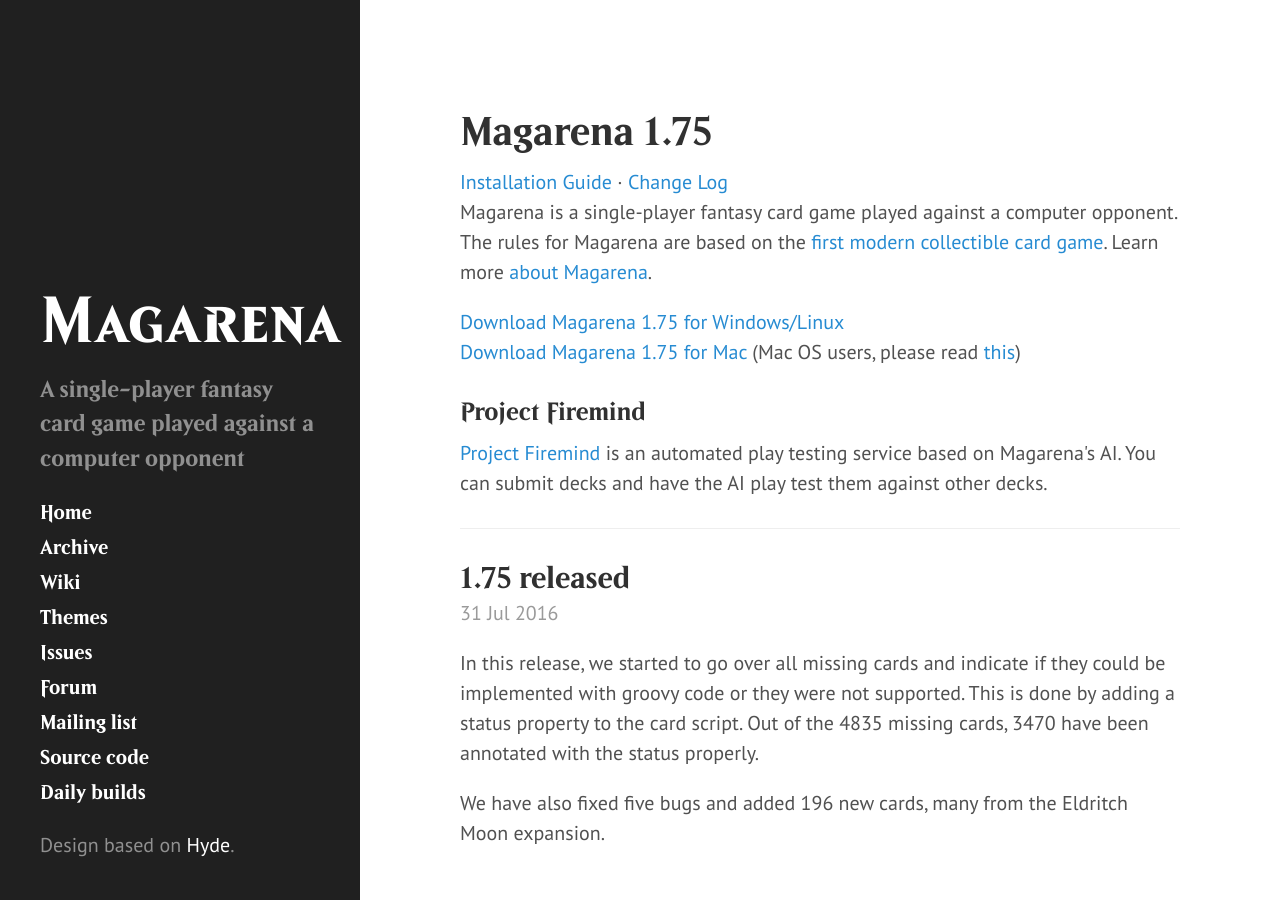
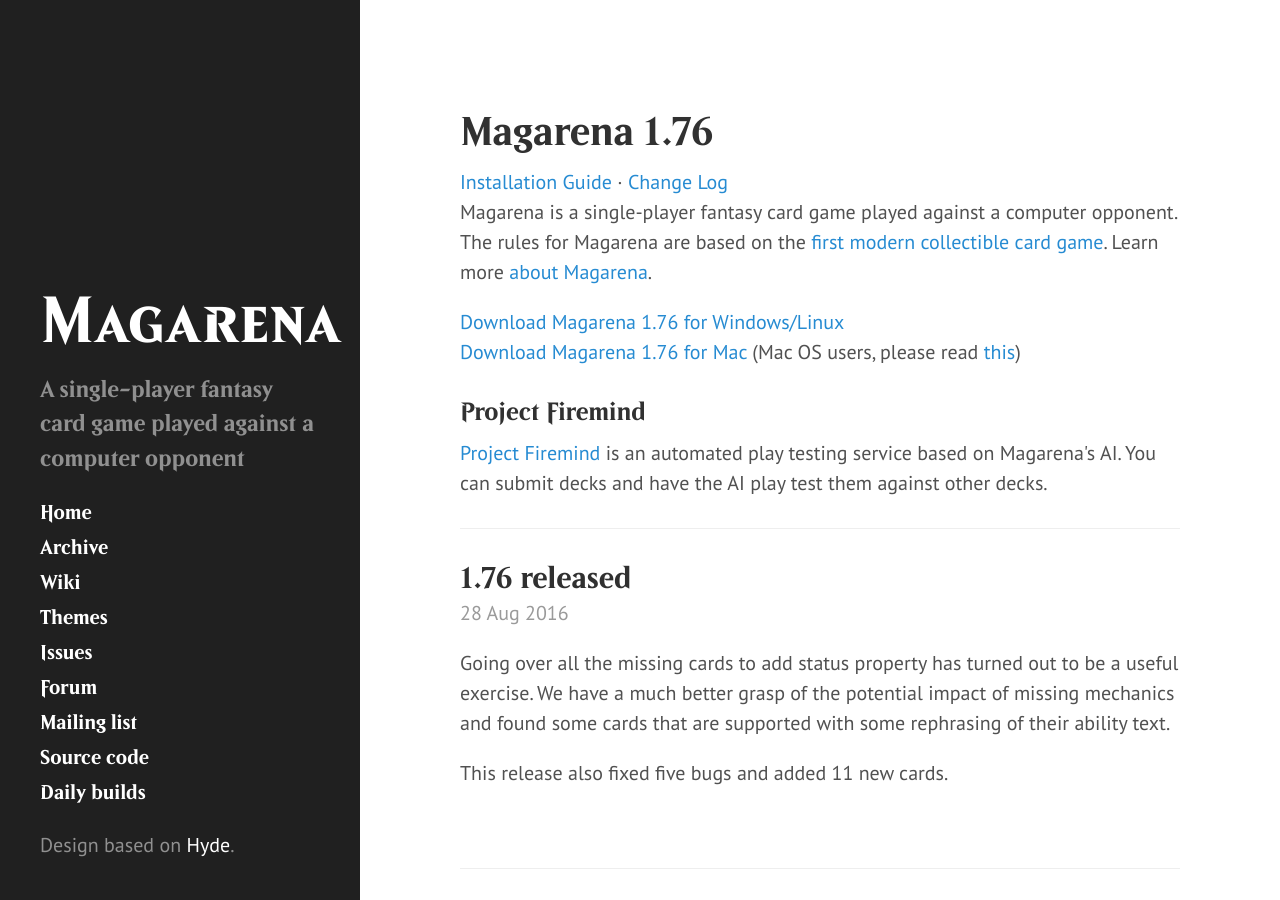
Before and after one commit to magarena/magarena.github.io, a Jekyll site: the page built from index.html, in a window 1280 px wide and 900 px high. Built offline with Jekyll 4.4.1, drawn with Linux system fonts in a browser that asks for light colours; the list of posts is cut into pages by our own code.

Commit message:
release post for 1.76

```diff
--- a/_config.yml
+++ b/_config.yml
@@ -20,7 +20,7 @@
 paginate:         1
 
 # Custom vars
-version:          '1.75'
+version:          '1.76'
 
 github:
   repo:           //github.com/magarena/magarena
--- /dev/null
+++ b/_posts/2016-08-28-1-76-released.md
@@ -0,0 +1,11 @@
+---
+layout: post
+title: "1.76 released"
+---
+
+Going over all the missing cards to add status property has turned out to be a
+useful exercise. We have a much better grasp of the potential impact of missing
+mechanics and found some cards that are supported with some rephrasing of
+their ability text.
+
+This release also fixed five bugs and added 11 new cards.
```
